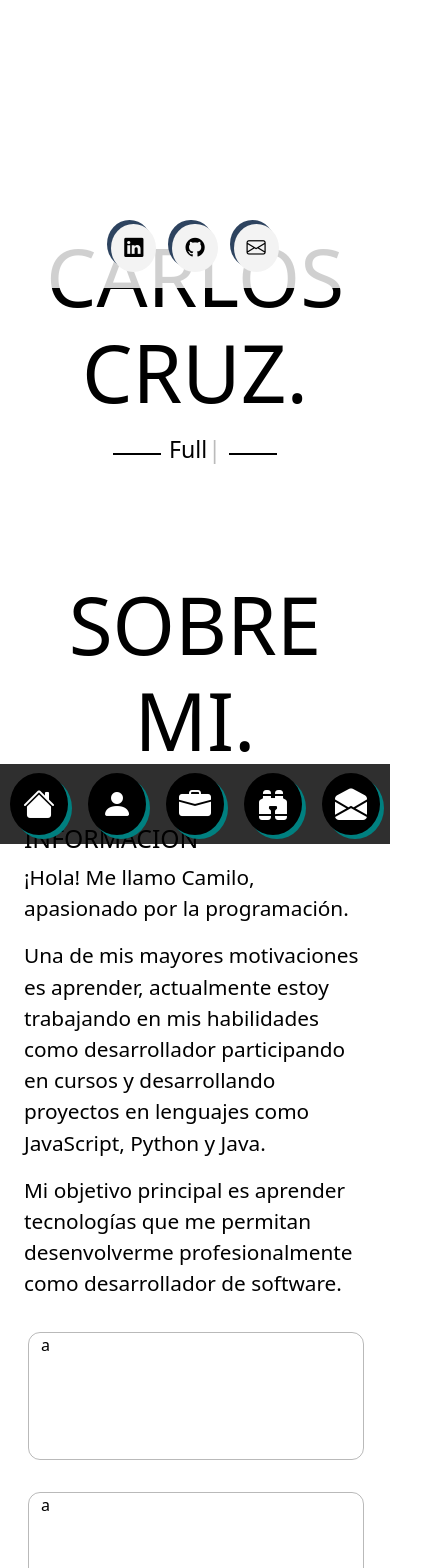
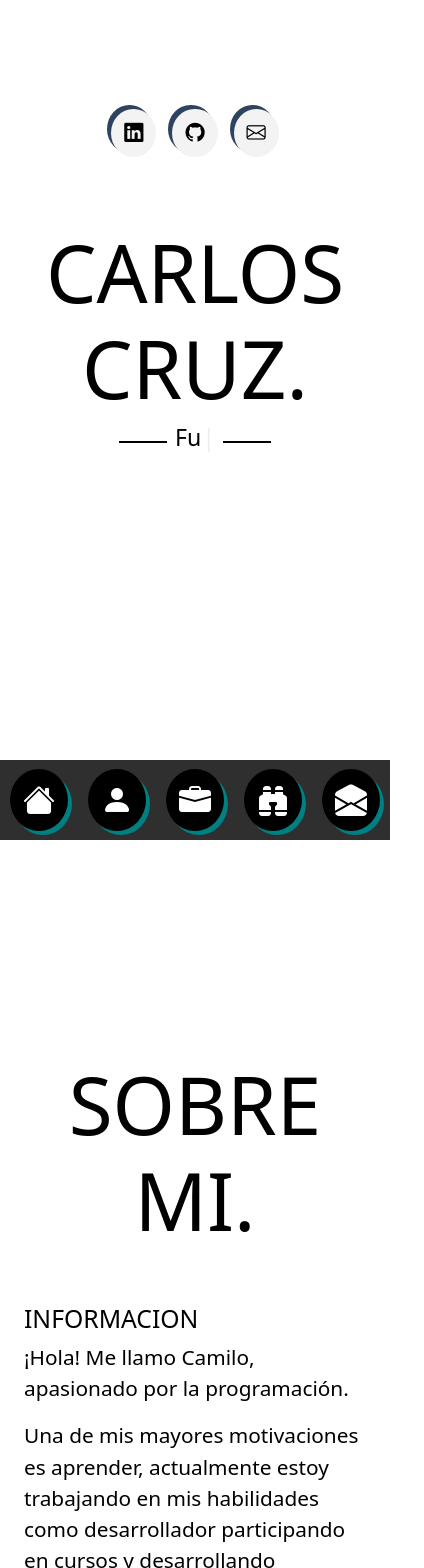
Before and after one commit to CarlosCruz1503/Carlos-Cruz-Portafolio-Web, a React app: page / in a window 390 px wide. Shown: the top 1568 px of the page, 424 px wide, since content can reach past the window. Built offline with nearby package versions, Linux system fonts and the light colour scheme.

Commit message:
fix android issues

```diff
--- a/src/styles/css/about.scss
+++ b/src/styles/css/about.scss
@@ -54,7 +54,7 @@
 
 @media (max-width:992px) {
     .about-div {
-
+        margin-top: 20rem;
         .about-title {
             h1 {}
         }
@@ -85,7 +85,7 @@
 
 @media (max-width:768px) {
     .about-div {
-
+        margin-top: 20rem;
         .about-title {
             h1 {}
         }
@@ -109,3 +109,29 @@
         }
     }
 }
+@media (max-width:400px){
+    .about-div {
+        margin-top: 30rem;
+        .about-title {
+            h1 {}
+        }
+
+        .container {
+
+            .row-about {
+
+                .text-about {}
+
+                .squares {
+                    .info-square {}
+
+                    .info-square-one {
+                        margin-top: 1rem;
+                    }
+                }
+
+
+            }
+        }
+    }
+}
--- a/src/styles/css/navegation.scss
+++ b/src/styles/css/navegation.scss
@@ -66,6 +66,7 @@
         position: fixed;
         bottom: 0em;
         left: 0;
+        top:90vh;
         width: 100vw;
         height: 5em;
         background-color: rgba(0, 0, 0, 0.815);
--- a/src/styles/css/presentation.scss
+++ b/src/styles/css/presentation.scss
@@ -9,7 +9,6 @@
         color:black;
         .principal-title{
             font-size: 9rem;
-            margin: 1rem 5rem;
         }
         .div-typer{
             display: flex;
@@ -28,7 +27,8 @@
 
 @media (max-width:992px){
     .div-presentation {
-
+        height: 100vh;
+        width: 100vw;
         .miTitle{
             margin-top: -10rem;
             .principal-title{
@@ -85,3 +85,23 @@
         }
     }
 }
+@media (max-width:400px){
+    .div-presentation {
+        height: 100vh;
+        width: 100vw;
+        .miTitle{
+            .principal-title{
+                font-size: 5rem;
+            }
+            .div-typer{
+                .div-liner{
+                    border: 1px solid black;
+                    width: 3rem;
+                }
+                .div-typying{
+                    margin: 0rem 0.5rem;
+                }
+            }
+        }
+    }
+}
--- a/src/styles/css/redes.scss
+++ b/src/styles/css/redes.scss
@@ -42,7 +42,7 @@
         justify-content: center;
         align-items: center;
         position: absolute;
-        top: 13rem;
+        margin-top: -10rem;
         left: 0;
         width: 100vw;
         height: 5em;
```
